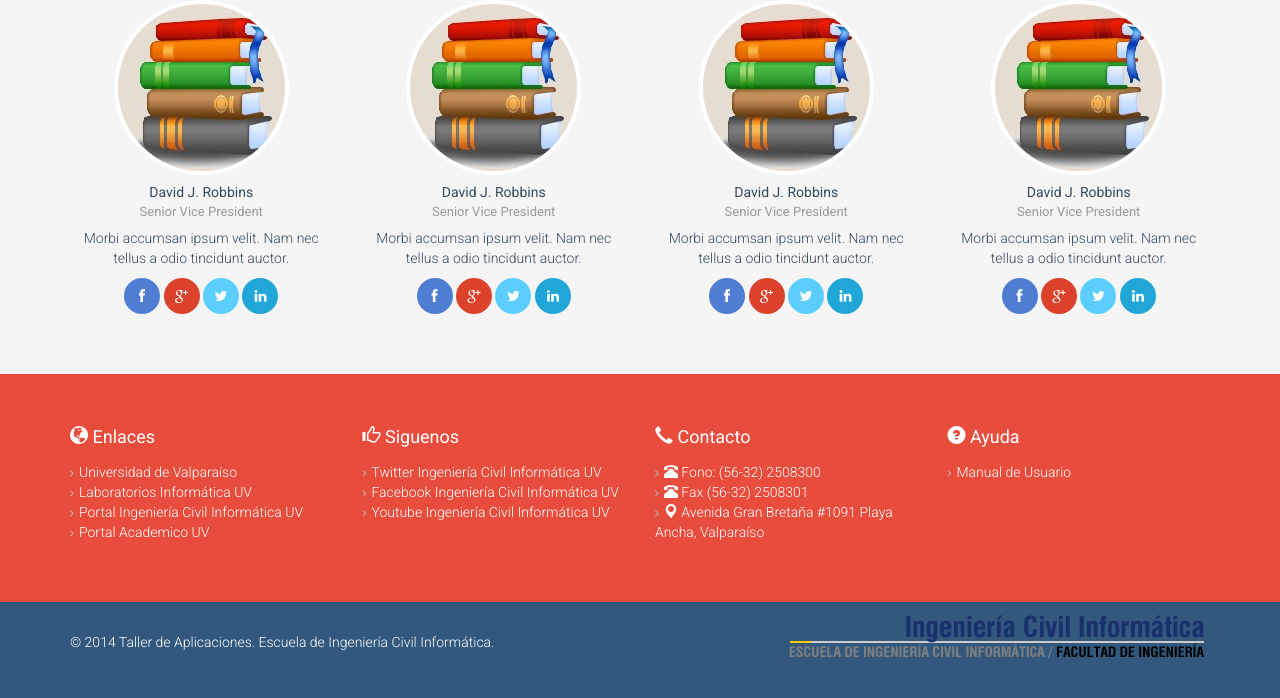
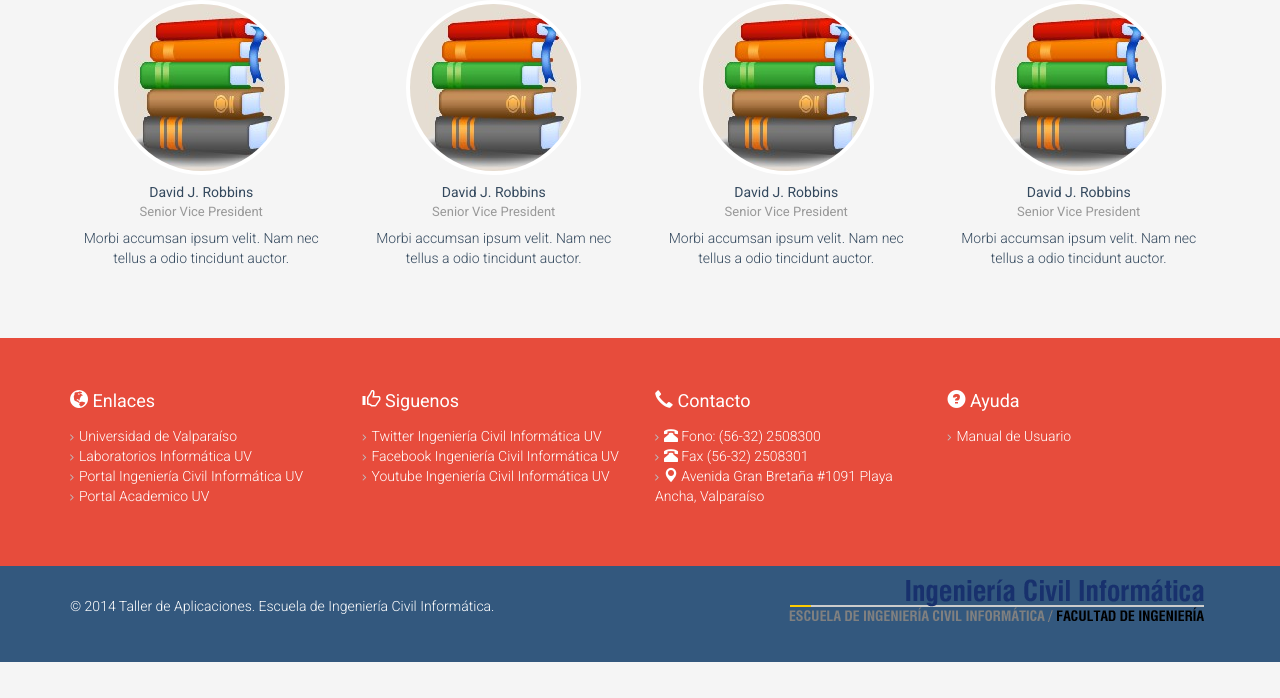
Before and after one commit to mcamblor/tallerApp, a PHP site: page /html/redes.php in a window 1280 px wide. Shown: the part 827-1525 px from the top of the page. After the commit the page ends 1489 px from the top, so only its background shows below. Run offline with PHP 8.4, Linux system fonts and the light colour scheme; data that the repository does not hold is empty.

Commit message:
sin botones redes sociales

```diff
--- a/html/redes.php
+++ b/html/redes.php
@@ -84,7 +84,7 @@
                     <p><img class="img-responsive img-thumbnail img-circle" src="../images/libro.jpg" alt="" ></p>
                     <h5>David J. Robbins<small class="designation muted">Senior Vice President</small></h5>
                     <p>Morbi accumsan ipsum velit. Nam nec tellus a odio tincidunt auctor.</p>
-                    <a class="btn btn-social btn-facebook" href="#"><i class="icon-facebook"></i></a> <a class="btn btn-social btn-google-plus" href="#"><i class="icon-google-plus"></i></a> <a class="btn btn-social btn-twitter" href="#"><i class="icon-twitter"></i></a> <a class="btn btn-social btn-linkedin" href="#"><i class="icon-linkedin"></i></a>
+
                 </div>
             </div>
 
@@ -93,7 +93,7 @@
                     <p><img class="img-responsive img-thumbnail img-circle" src="../images/libro.jpg" alt="" ></p>
                     <h5>David J. Robbins<small class="designation muted">Senior Vice President</small></h5>
                     <p>Morbi accumsan ipsum velit. Nam nec tellus a odio tincidunt auctor.</p>
-                    <a class="btn btn-social btn-facebook" href="#"><i class="icon-facebook"></i></a> <a class="btn btn-social btn-google-plus" href="#"><i class="icon-google-plus"></i></a> <a class="btn btn-social btn-twitter" href="#"><i class="icon-twitter"></i></a> <a class="btn btn-social btn-linkedin" href="#"><i class="icon-linkedin"></i></a>
+
                 </div>
             </div>
             <div class="col-md-3 col-xs-6">
@@ -101,7 +101,7 @@
                     <p><img class="img-responsive img-thumbnail img-circle" src="../images/libro.jpg" alt="" ></p>
                     <h5>David J. Robbins<small class="designation muted">Senior Vice President</small></h5>
                     <p>Morbi accumsan ipsum velit. Nam nec tellus a odio tincidunt auctor.</p>
-                    <a class="btn btn-social btn-facebook" href="#"><i class="icon-facebook"></i></a> <a class="btn btn-social btn-google-plus" href="#"><i class="icon-google-plus"></i></a> <a class="btn btn-social btn-twitter" href="#"><i class="icon-twitter"></i></a> <a class="btn btn-social btn-linkedin" href="#"><i class="icon-linkedin"></i></a>
+
                 </div>
             </div>
             <div class="col-md-3 col-xs-6">
@@ -109,7 +109,7 @@
                     <p><img class="img-responsive img-thumbnail img-circle" src="../images/libro.jpg" alt="" ></p>
                     <h5>David J. Robbins<small class="designation muted">Senior Vice President</small></h5>
                     <p>Morbi accumsan ipsum velit. Nam nec tellus a odio tincidunt auctor.</p>
-                    <a class="btn btn-social btn-facebook" href="#"><i class="icon-facebook"></i></a> <a class="btn btn-social btn-google-plus" href="#"><i class="icon-google-plus"></i></a> <a class="btn btn-social btn-twitter" href="#"><i class="icon-twitter"></i></a> <a class="btn btn-social btn-linkedin" href="#"><i class="icon-linkedin"></i></a>
+
                 </div>
             </div>
         </div><!--/#meet-the-team-->
--- /dev/null
+++ b/js/funcion_menciones.js
@@ -0,0 +1,3 @@
+$( document ).ready(function() {
+
+});
```
Also changed, not shown: html/database.php (+4 -4 lines), html/software.php (+4 -4 lines).
